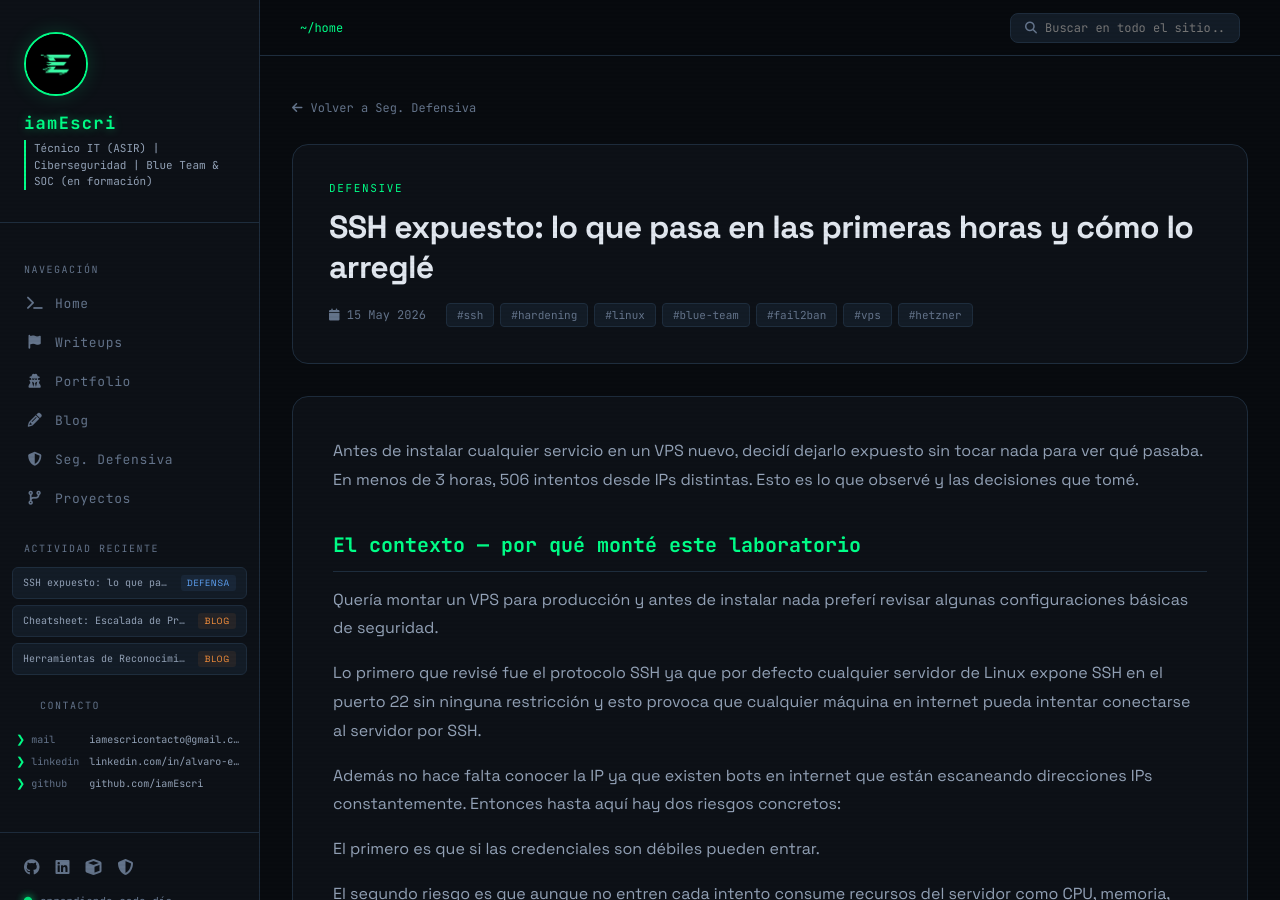
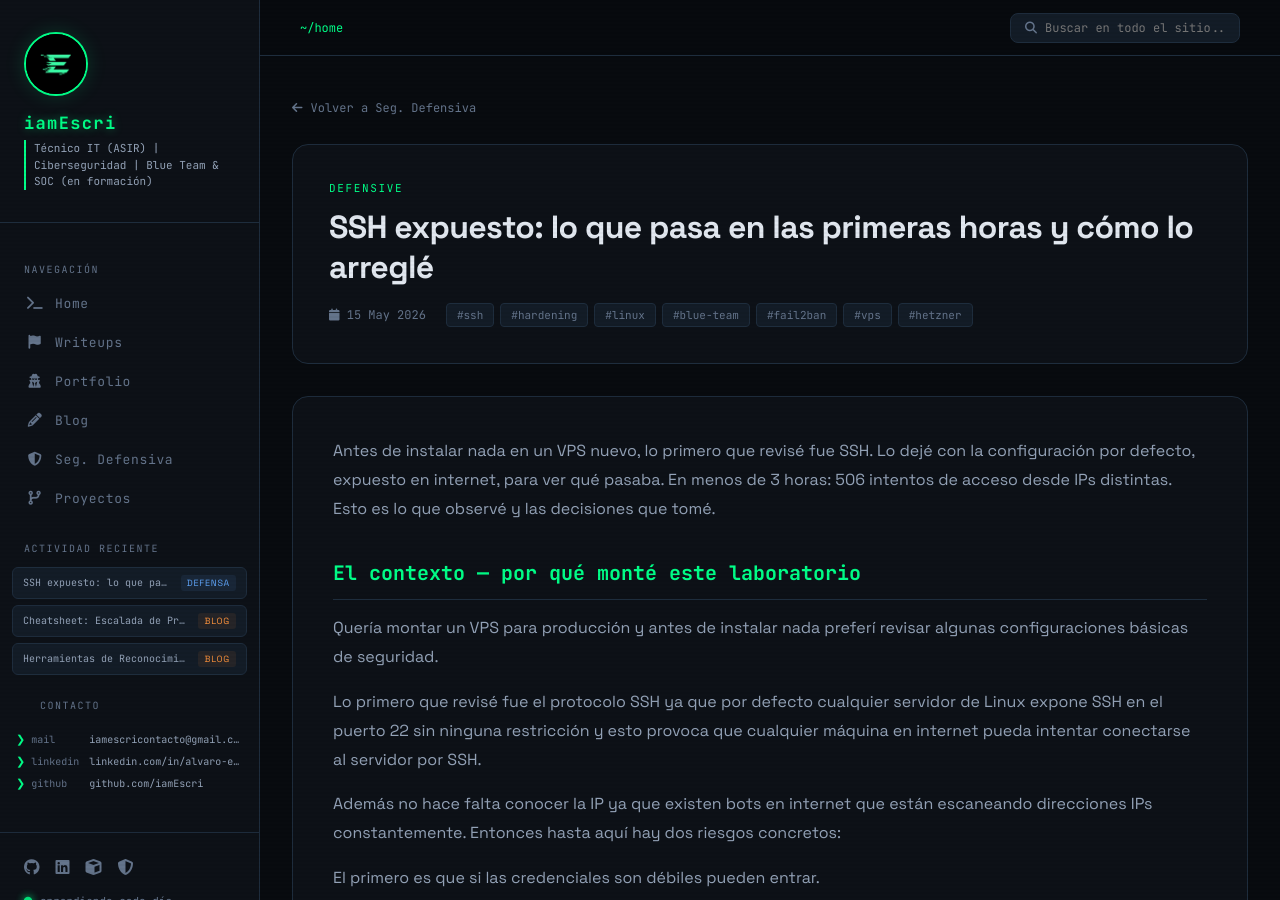
Before and after one commit to iamEscri/iamescri.github.io, a Jekyll site: the page built from _posts/defensive/2026-05-15-ssh-expuesto-primeras-horas.md, in a window 1280 px wide and 900 px high. Built offline with Jekyll 4.4.1, drawn with Linux system fonts in a browser that asks for light colours.

Commit message:
Update 2026-05-15-ssh-expuesto-primeras-horas.md

```diff
--- a/_posts/defensive/2026-05-15-ssh-expuesto-primeras-horas.md
+++ b/_posts/defensive/2026-05-15-ssh-expuesto-primeras-horas.md
@@ -8,7 +8,7 @@ tags: [ssh, hardening, linux, blue-team, fail2ban, vps, hetzner]
 description: "Desplegué un VPS, lo dejé expuesto sin tocar nada y monitoricé lo que llegaba. 506 intentos en 2 horas. Esto es lo que hice y por qué."
 ---
 
-Antes de instalar cualquier servicio en un VPS nuevo, decidí dejarlo expuesto sin tocar nada para ver qué pasaba. En menos de 3 horas, 506 intentos desde IPs distintas. Esto es lo que observé y las decisiones que tomé.
+Antes de instalar nada en un VPS nuevo, lo primero que revisé fue SSH. Lo dejé con la configuración por defecto, expuesto en internet, para ver qué pasaba. En menos de 3 horas: 506 intentos de acceso desde IPs distintas. Esto es lo que observé y las decisiones que tomé.
 
 ## El contexto — por qué monté este laboratorio
 
```
